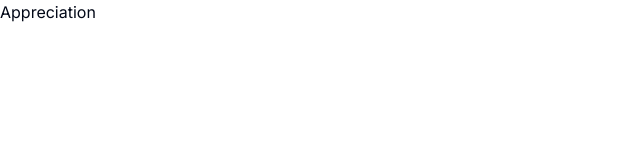
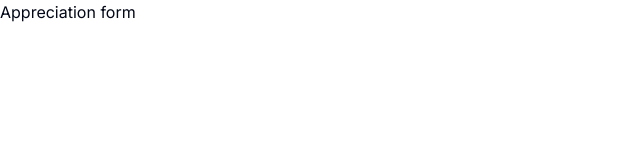
Before and after one commit to iscedcs/isce-mail, a Next.js app: page /appreciation in a window 1280 px wide. Shown: the top 160 px of the page, without its empty margins (0-640 px from the left). Built offline with nearby package versions, Linux system fonts and the light colour scheme.

Commit message:
latest commit

```diff
--- a/src/app/(mail-form)/appreciation/page.tsx
+++ b/src/app/(mail-form)/appreciation/page.tsx
@@ -1,9 +1,5 @@
 import React from 'react'
 
 export default function AppreciationForm() {
-  return (
-    <div>
-      Appreciation
-    </div>
-  )
+  return <div>Appreciation form</div>;
 }
```
